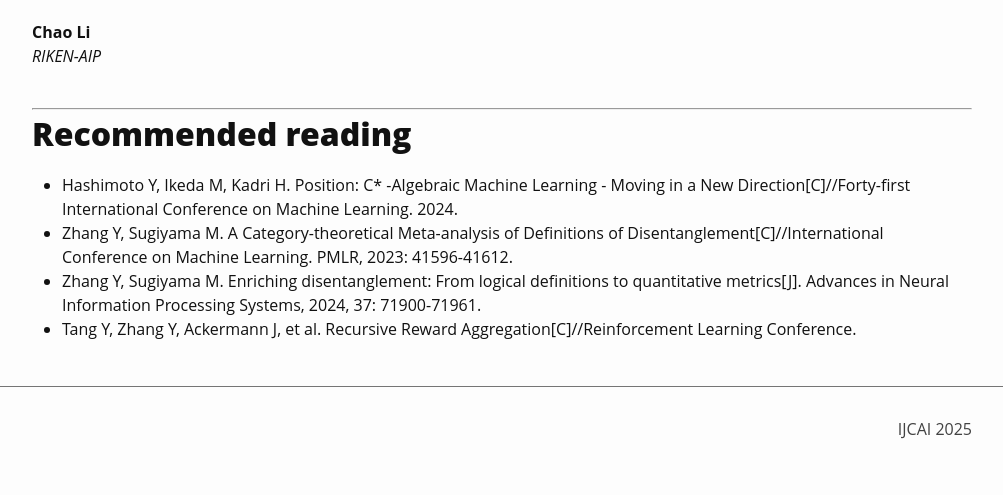
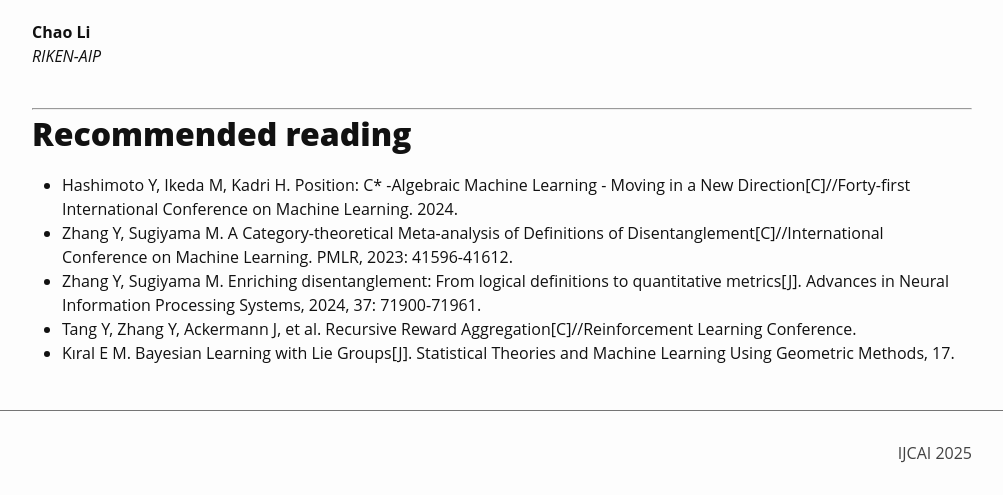
Before and after one commit to Algebra4AI/Algebra4AI.github.io, a Jekyll site: the page built from index.md, in a window 1280 px wide and 900 px high, scrolled down 3087 px, cut to the strip 405-900 px from the top of the window. Shown: the whole strip, without its empty margins (138-1141 px from the left). Built offline with Jekyll 4.4.1, drawn with Linux system fonts in a browser that asks for light colours; some web fonts are replaced; before the commit the page ends 3963 px from its top, so only the background shows below that.

Commit message:
Update index.md

```diff
--- a/index.md
+++ b/index.md
@@ -132,7 +132,7 @@
 - Zhang Y, Sugiyama M. A Category-theoretical Meta-analysis of Definitions of Disentanglement[C]//International Conference on Machine Learning. PMLR, 2023: 41596-41612.
 - Zhang Y, Sugiyama M. Enriching disentanglement: From logical definitions to quantitative metrics[J]. Advances in Neural Information Processing Systems, 2024, 37: 71900-71961.
 - Tang Y, Zhang Y, Ackermann J, et al. Recursive Reward Aggregation[C]//Reinforcement Learning Conference.
-<!-- - Kıral E M. Bayesian Learning with Lie Groups[J]. Statistical Theories and Machine Learning Using Geometric Methods, 17. -->
+- Kıral E M. Bayesian Learning with Lie Groups[J]. Statistical Theories and Machine Learning Using Geometric Methods, 17.
 
 
 <!--
```
